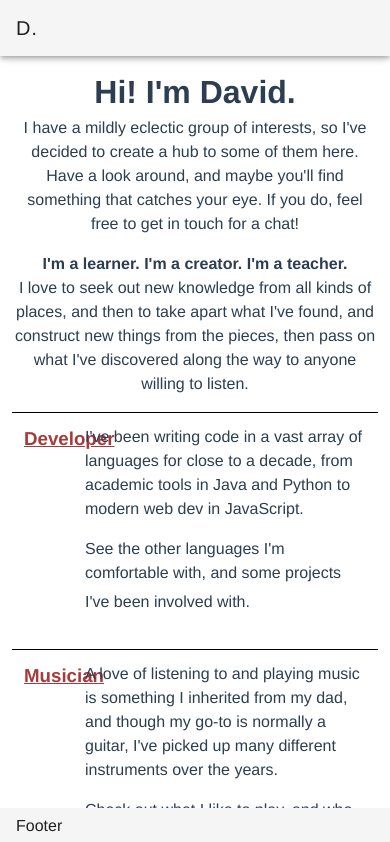
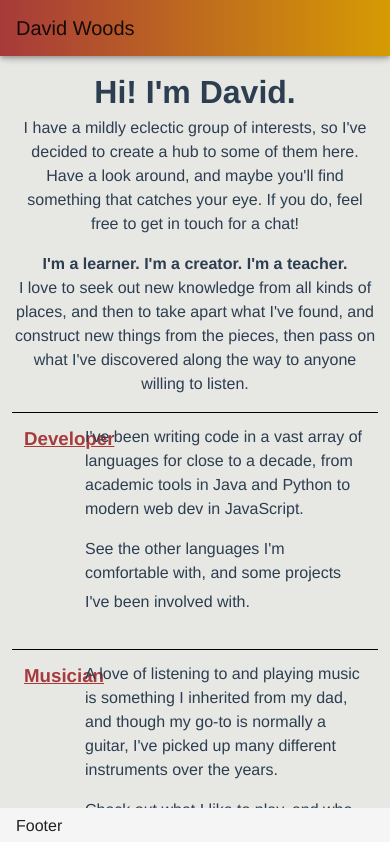
Before and after one commit to dave-woods/dwoods.xyz, a Vue app: page / in a window 390 px wide. Shown: the top 842 px of the page. Built offline with nearby package versions, Linux system fonts and the light colour scheme; the HTML template or start-up script is replaced by a standard one.

Commit message:
Updated some colours and styling, and added media query for header logo

```diff
--- a/src/App.vue
+++ b/src/App.vue
@@ -32,11 +32,12 @@ export default {
   -moz-osx-font-smoothing: grayscale;
   text-align: center;
   color: #2c3e50;
+  background-color: #E7E7E4;
 }
 .who-am-i {
   font-style: italic;
   text-decoration: underline;
   padding: 2px 5px;
-  background-color: #D69B03;
+  background-color: var(--v-accent-base);
 }
 </style>
--- a/src/components/Header.vue
+++ b/src/components/Header.vue
@@ -1,10 +1,26 @@
 <template>
-    <v-app-bar app absolute>
+    <v-app-bar app absolute id="site-header">
         <v-toolbar-title>David Woods</v-toolbar-title>
-        <v-spacer></v-spacer>
-        <router-link to="/"><v-img src="@/assets/logo.png" max-height="64px" contain></v-img></router-link>
+        <router-link to="/"><v-img src="@/assets/logo.png" max-height="64px" max-width="64px" contain class="mx-2"></v-img></router-link>
     </v-app-bar>
 </template>
+
+<style lang="scss">
+#site-header {
+    background: linear-gradient(to right, var(--v-primary-base), var(--v-accent-base));
+
+    .v-toolbar__content {
+        justify-content: space-between;
+    }
+
+    @media screen and (max-width: 960px) {
+        .v-image {
+            max-height: 56px !important;
+            max-width: 56px !important;
+        }
+    }
+}
+</style>
 
 <script>
 export default {
--- a/src/plugins/vuetify.js
+++ b/src/plugins/vuetify.js
@@ -4,4 +4,16 @@ import Vuetify from 'vuetify/lib';
 Vue.use(Vuetify);
 
 // TODO: Add theme with colours for links, backgrounds, etc
-export default new Vuetify();
+export default new Vuetify({
+    theme: {
+        themes: {
+            light: {
+                primary: '#A73A3A',
+                accent: '#D69B03'
+            }
+        },
+        options: {
+            customProperties: true
+        }
+    }
+});
--- a/src/views/Development.vue
+++ b/src/views/Development.vue
@@ -45,10 +45,6 @@
 </template>
 
 <style scoped>
-.who-am-i {
-    /* maybe different colour for each page */
-    background-color: #D69B03;
-}
 .history p {
     text-align: left;
 }
--- a/src/views/Home.vue
+++ b/src/views/Home.vue
@@ -55,10 +55,8 @@
 .interest-row {
     min-height: 100px;
     border-top: 1px solid black;
-    /* background-color: #D69B03; */
-    /* background-color: #A73A3A; */
-    a {
-        color: #A73A3A;
+    a.v-btn {
+        color: var(--v-primary-base);
     }
 }
 </style>
```
